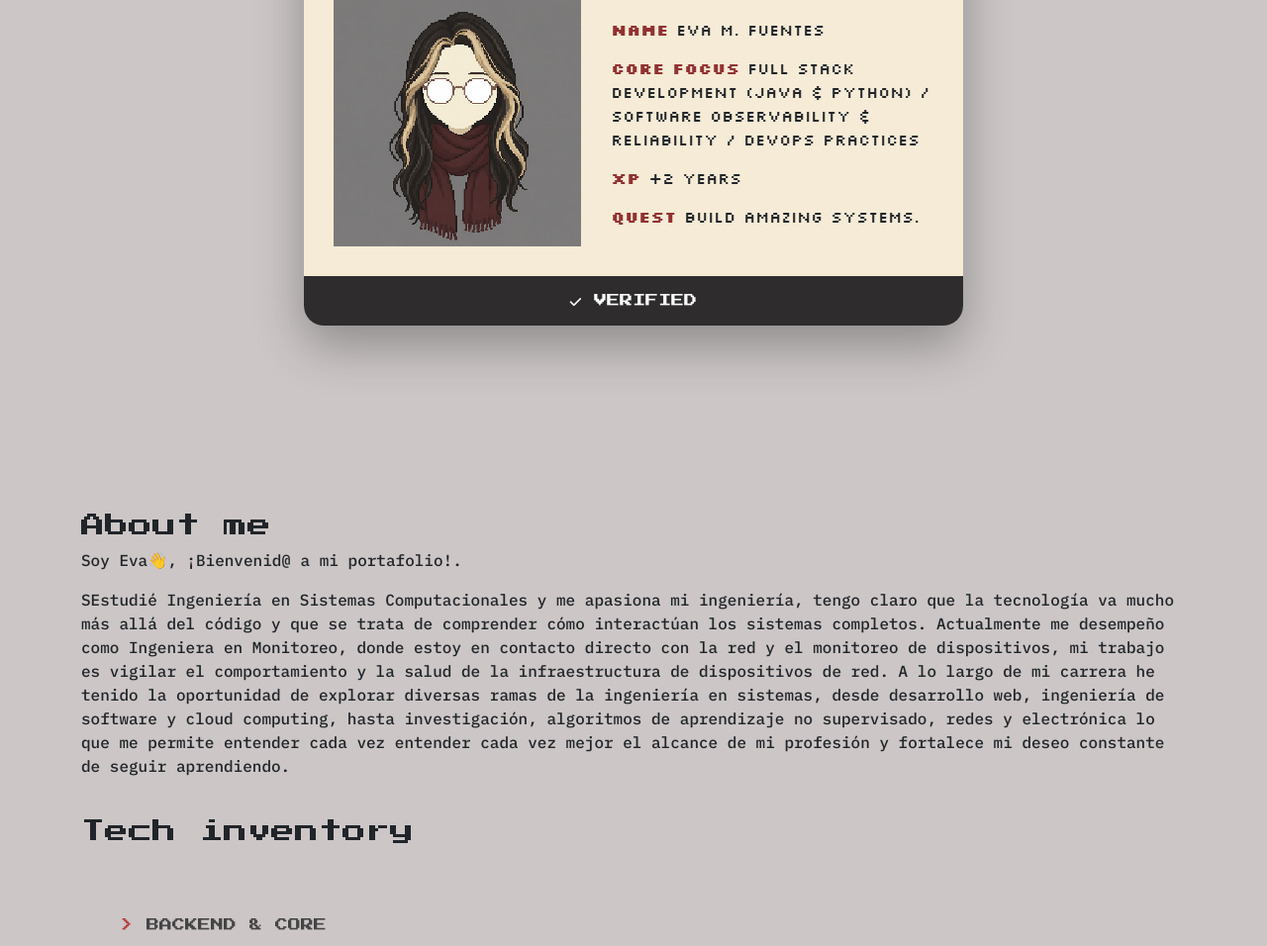
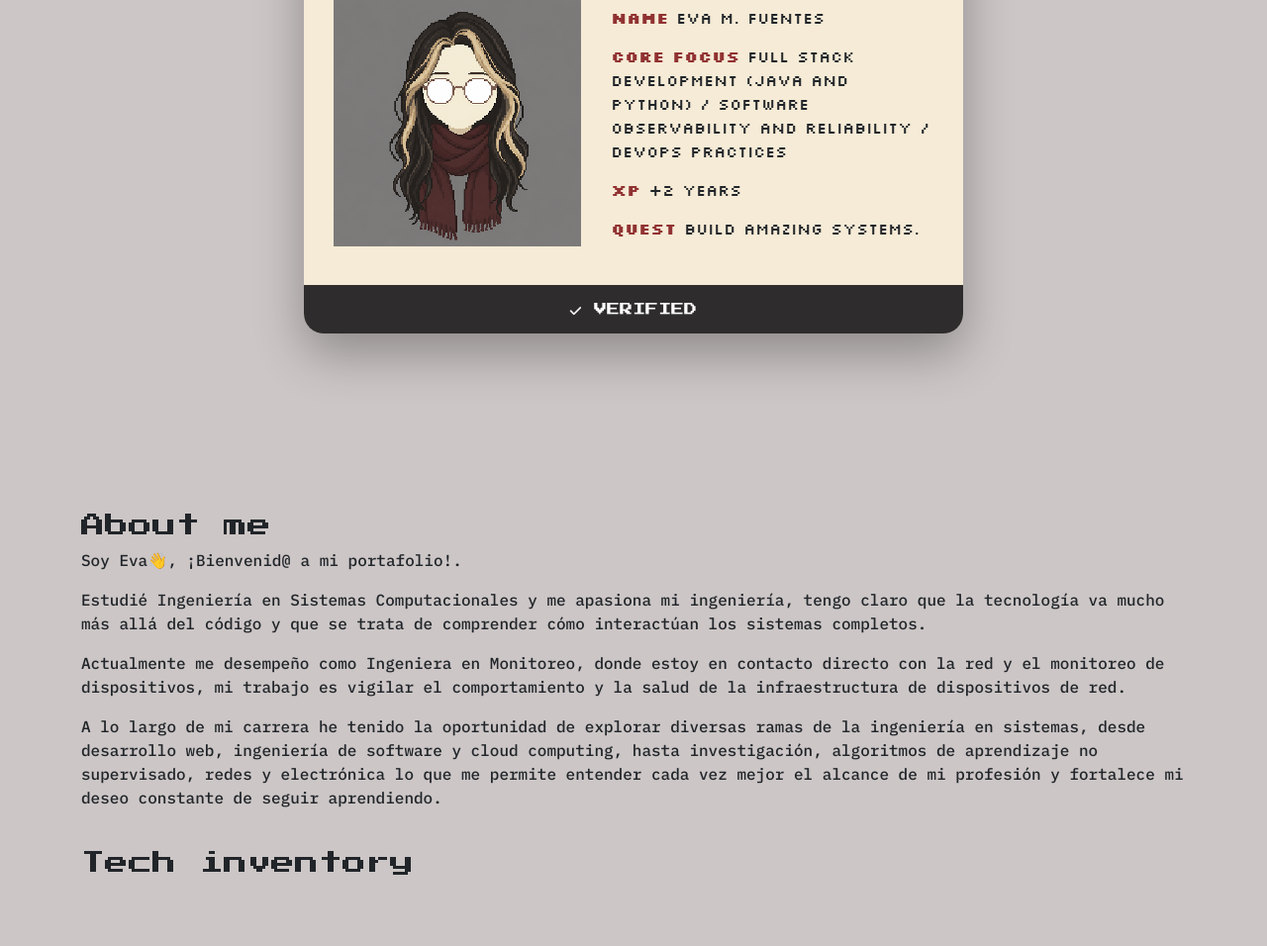
Before and after one commit to NinjatoTim/portafolio, a plain HTML site: page index.html in a window 1280 px wide. Shown: the part 339-1295 px from the top of the page at 99% size. Drawn offline with nearby package versions, Linux system fonts and the light colour scheme; no server answers.

Commit message:
Refine core focus and about me text
Updated text for core focus and about me sections to improve clarity and correct formatting.

```diff
--- a/index.html
+++ b/index.html
@@ -96,7 +96,7 @@
           </div>
           <div class="info">
             <p><span>Name</span> Eva M. Fuentes</p>
-            <p><span>Core Focus</span> Full Stack Development (Java & Python) / Software Observability & Reliability / DevOps Practices </p>
+            <p><span>Core Focus</span> Full Stack Development (Java and Python) / Software Observability and Reliability / DevOps Practices </p>
             <p><span>XP</span> +2 years</p>
             <p><span>Quest</span> Build amazing systems.</p>
           </div>
@@ -112,15 +112,14 @@
       <div class="container">
         <h1>About me</h1>
         <p>Soy Eva👋, ¡Bienvenid@ a mi portafolio!.</p>
-        <p>SEstudié Ingeniería en Sistemas Computacionales y me apasiona mi ingeniería, tengo claro que la tecnología va mucho más
-          allá del código y que se trata de comprender cómo interactúan los sistemas completos.
-          Actualmente me desempeño como Ingeniera en Monitoreo, donde estoy en contacto directo con la red y
-          el monitoreo de dispositivos, mi trabajo es vigilar el comportamiento y la salud de la infraestructura de dispositivos de red.
-        A lo largo de mi carrera he tenido la oportunidad de explorar diversas ramas de la ingeniería en sistemas, desde desarrollo web,
+        <p>Estudié Ingeniería en Sistemas Computacionales y me apasiona mi ingeniería, tengo claro que la tecnología va mucho más
+          allá del código y que se trata de comprender cómo interactúan los sistemas completos.</p>
+        <p>Actualmente me desempeño como Ingeniera en Monitoreo, donde estoy en contacto directo con la red y
+          el monitoreo de dispositivos, mi trabajo es vigilar el comportamiento y la salud de la infraestructura de dispositivos de red.</p>
+        <p>A lo largo de mi carrera he tenido la oportunidad de explorar diversas ramas de la ingeniería en sistemas, desde desarrollo web,
           ingeniería de software y cloud computing, hasta investigación, algoritmos de aprendizaje no supervisado,
-          redes y electrónica lo que me permite entender cada vez entender cada vez mejor el alcance de mi profesión y
-          fortalece mi deseo constante de seguir aprendiendo.
-        </p>
+          redes y electrónica lo que me permite entender cada vez mejor el alcance de mi profesión y
+          fortalece mi deseo constante de seguir aprendiendo.</p>
       </div>
     </section>
     <br>
```
